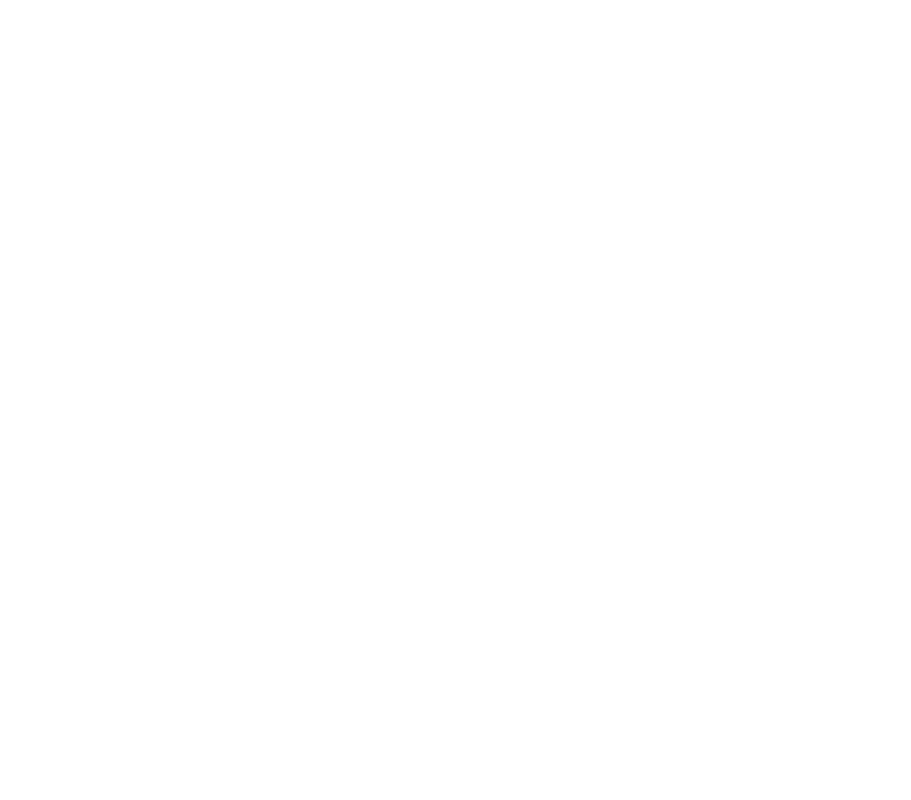
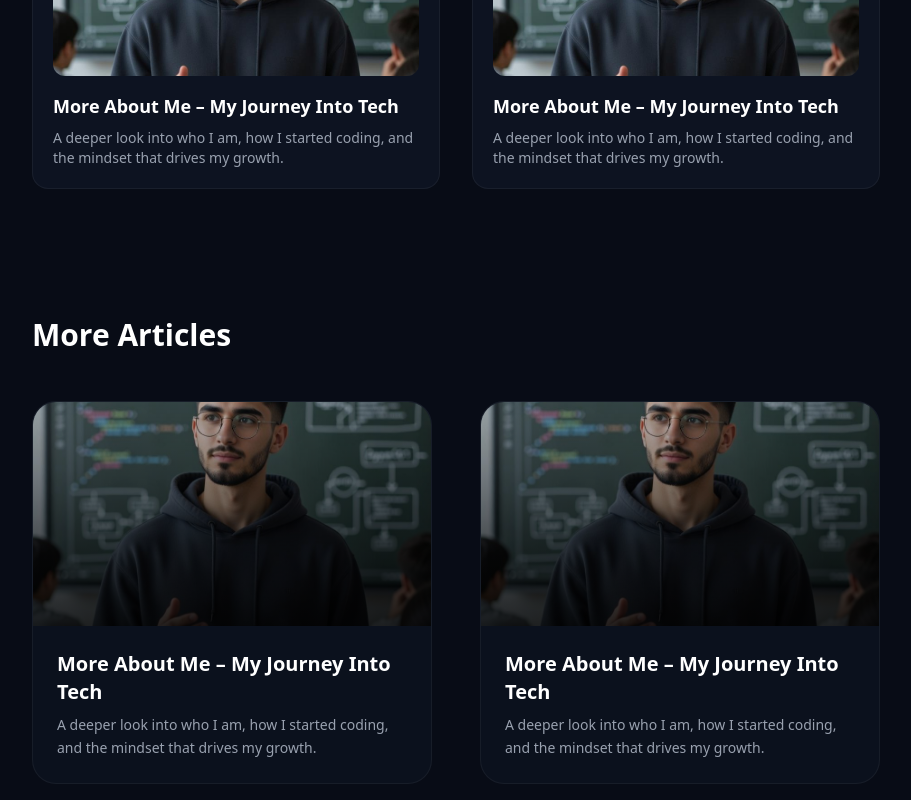
Before and after one commit to AliJoshan/My-Portfolio, a React (Vite) app: page /blog/about-me in a window 1280 px wide. Shown: the part 2400-3200 px from the top of the page, without its empty margins (184-1095 px from the left). Before the commit the page ends 2243 px from the top, so only its background shows below. Built offline with nearby package versions, Linux system fonts and the light colour scheme.

Commit message:
Add More Articles section to blog post page

```diff
--- /dev/null
+++ b/src/blogs/about-me - Copy (2).md
@@ -0,0 +1,42 @@
+---
+title: "More About Me – My Journey Into Tech"
+date: "2026-02-20"
+description: "A deeper look into who I am, how I started coding, and the mindset that drives my growth."
+image: "/images/about-me.jpeg"
+---
+
+# More About Me
+
+Hey 👋 I'm Ali Anas Joshan.
+
+This is the story behind my journey into tech.
+
+## 🌱 How It Started
+
+I didn’t just wake up one day wanting to code.
+It started with curiosity — how do websites actually work?
+
+After discovering programming, I realized something:
+
+> Coding isn’t about writing syntax.
+> It’s about solving problems.
+
+## 💡 The Turning Point
+
+Taking CS50 completely changed how I think about problems.
+It taught me:
+- Breaking problems into smaller pieces
+- Thinking algorithmically
+- Debugging logically instead of emotionally
+
+## 🚀 Where I’m Headed
+
+I’m currently focused on:
+- Front-end engineering (React ecosystem)
+- Writing clean, scalable code
+- Building projects in public
+- Improving system design fundamentals
+
+This blog will document everything I learn along the way.
+
+Thanks for reading 🤝
--- /dev/null
+++ b/src/blogs/about-me - Copy.md
@@ -0,0 +1,42 @@
+---
+title: "More About Me – My Journey Into Tech"
+date: "2026-02-20"
+description: "A deeper look into who I am, how I started coding, and the mindset that drives my growth."
+image: "/images/about-me.jpeg"
+---
+
+# More About Me
+
+Hey 👋 I'm Ali Anas Joshan.
+
+This is the story behind my journey into tech.
+
+## 🌱 How It Started
+
+I didn’t just wake up one day wanting to code.
+It started with curiosity — how do websites actually work?
+
+After discovering programming, I realized something:
+
+> Coding isn’t about writing syntax.
+> It’s about solving problems.
+
+## 💡 The Turning Point
+
+Taking CS50 completely changed how I think about problems.
+It taught me:
+- Breaking problems into smaller pieces
+- Thinking algorithmically
+- Debugging logically instead of emotionally
+
+## 🚀 Where I’m Headed
+
+I’m currently focused on:
+- Front-end engineering (React ecosystem)
+- Writing clean, scalable code
+- Building projects in public
+- Improving system design fundamentals
+
+This blog will document everything I learn along the way.
+
+Thanks for reading 🤝
--- a/src/components/BlogPostPage.tsx
+++ b/src/components/BlogPostPage.tsx
@@ -22,6 +22,7 @@
         );
 
     const related = getRelatedBlogs(blog.meta.slug);
+    const moreArticles = getRelatedBlogs(blog.meta.slug, 2);
 
     return (
         <>
@@ -147,6 +148,78 @@
                         </section>
                     )}
 
+                    {moreArticles.length > 0 && (
+                        <section className="mt-32">
+                            <h2 className="text-3xl font-semibold text-white mb-12">
+                                More Articles
+                            </h2>
+
+                            <div className="grid md:grid-cols-2 gap-12">
+                                {moreArticles.map((b) => (
+                                    <Link
+                                        key={b.slug}
+                                        to={`/blog/${b.slug}`}
+                                        className="
+                        group
+                        relative
+                        rounded-3xl
+                        overflow-hidden
+                        border
+                        border-white/5
+                        bg-[hsl(222,44%,8%)]
+                        transition-all
+                        duration-500
+                        hover:border-[hsl(199,89%,58%)]
+                    "
+                                    >
+                                        {/* Image */}
+                                        <div className="relative h-56">
+                                            <img
+                                                src={b.image}
+                                                alt={b.title}
+                                                className="
+                                absolute inset-0
+                                w-full h-full
+                                object-cover
+                                opacity-80
+                                group-hover:opacity-100
+                                transition-opacity
+                            "
+                                            />
+
+                                            {/* Dark overlay */}
+                                            <div className="
+                            absolute inset-0
+                            bg-gradient-to-t
+                            from-black/80
+                            via-black/40
+                            to-transparent
+                        " />
+                                        </div>
+
+                                        {/* Content */}
+                                        <div className="p-6">
+                                            <h3 className="
+                            text-xl
+                            font-semibold
+                            text-white
+                            mb-2
+                            group-hover:text-[hsl(199,89%,58%)]
+                            transition-colors
+                        ">
+                                                {b.title}
+                                            </h3>
+
+                                            <p className="text-sm text-gray-400 leading-relaxed">
+                                                {b.description}
+                                            </p>
+                                        </div>
+                                    </Link>
+                                ))}
+                            </div>
+                        </section>
+                    )}
+
                 </div>
             </main>
         </>
```
Also changed, not shown: tailwind.config.js (renamed from src/blogs/tailwind.config.js).
